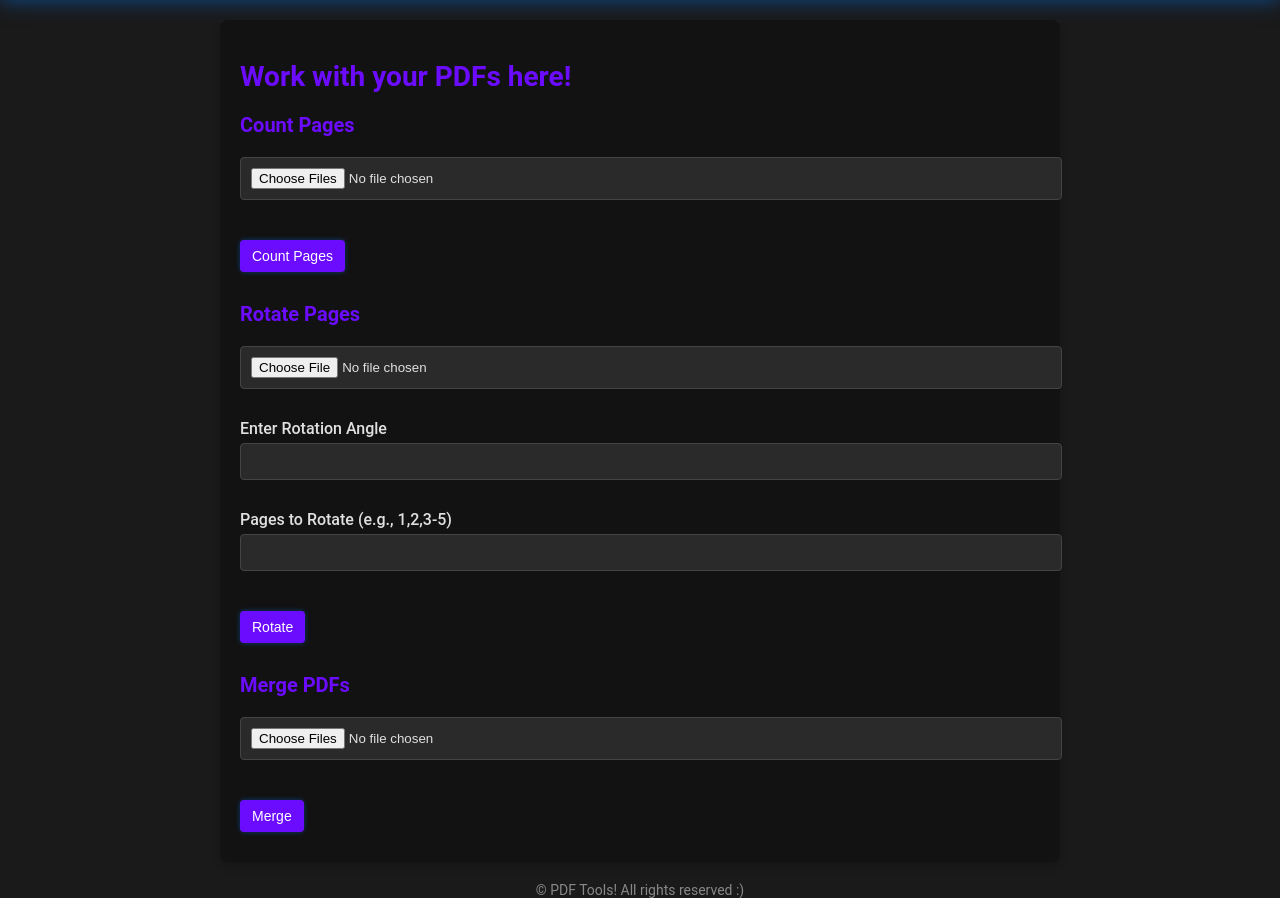
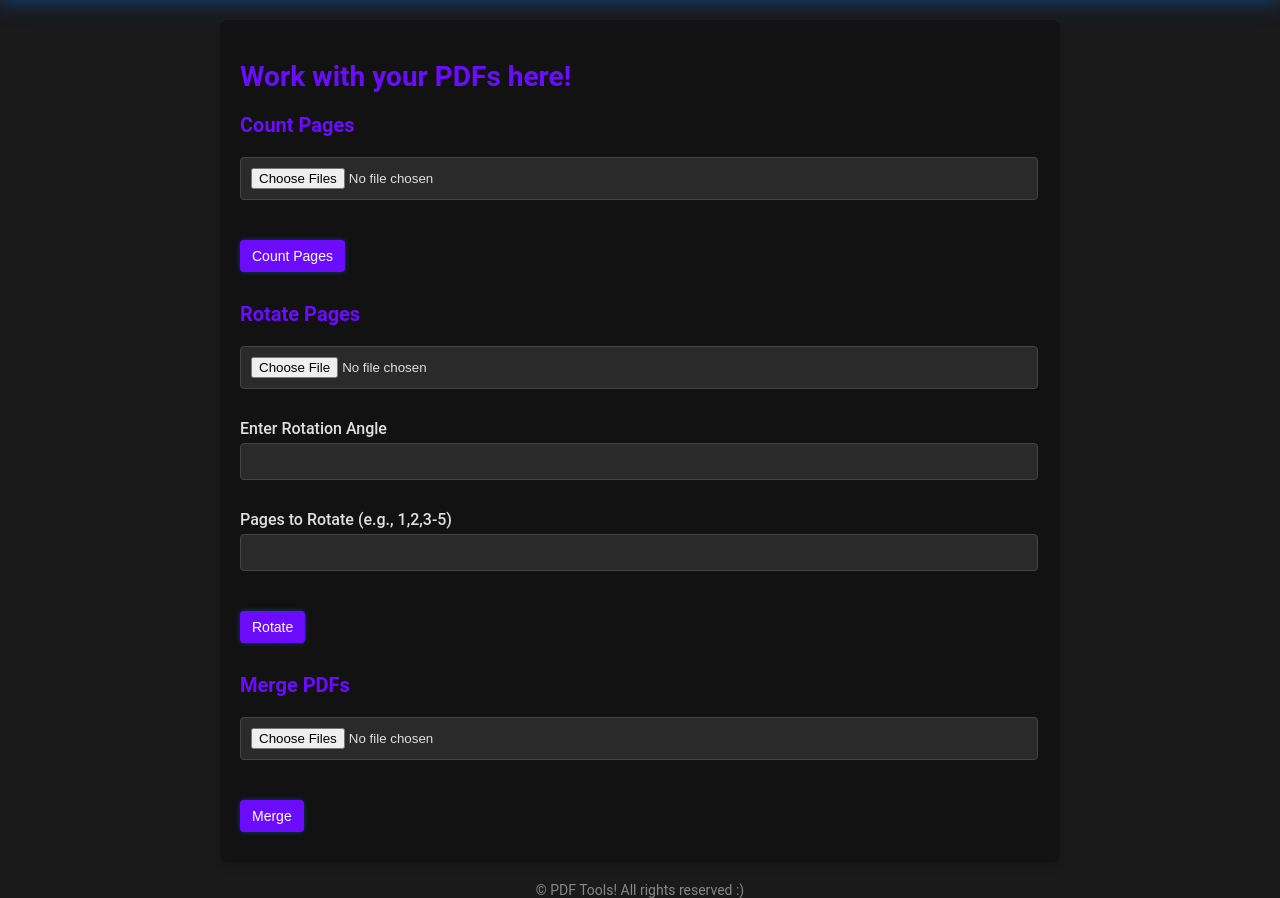
Before and after one commit to pengeon1/pdf, a Flask app: page / in a window 1280 px wide. Shown: the part 68-966 px from the top of the page. Run offline with Flask 3, Linux system fonts and the light colour scheme.

Commit message:
Update index.html

```diff
--- a/templates/index.html
+++ b/templates/index.html
@@ -58,7 +58,7 @@
         }
 
         input[type="file"], input[type="number"], input[type="text"] {
-            width: 100%;
+            width: 97%;
             padding: 10px;
             margin-bottom: 10px;
             border: 1px solid #444;
```
